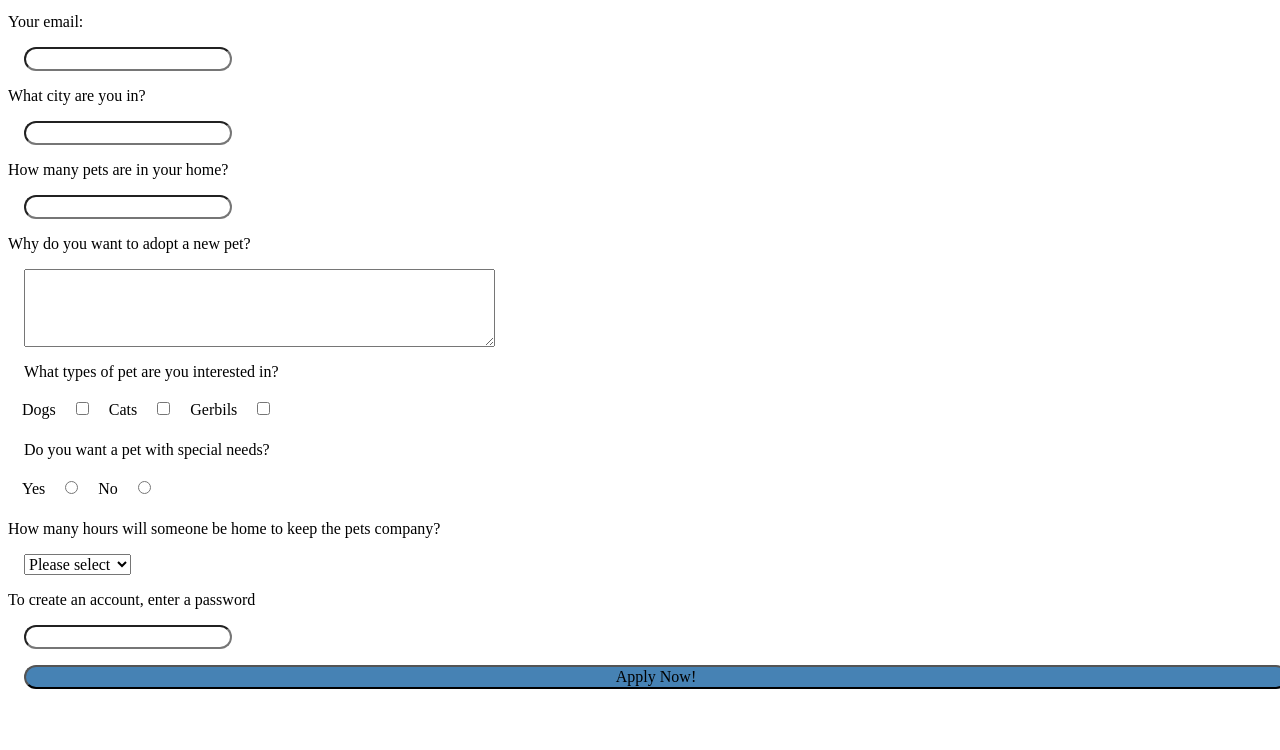
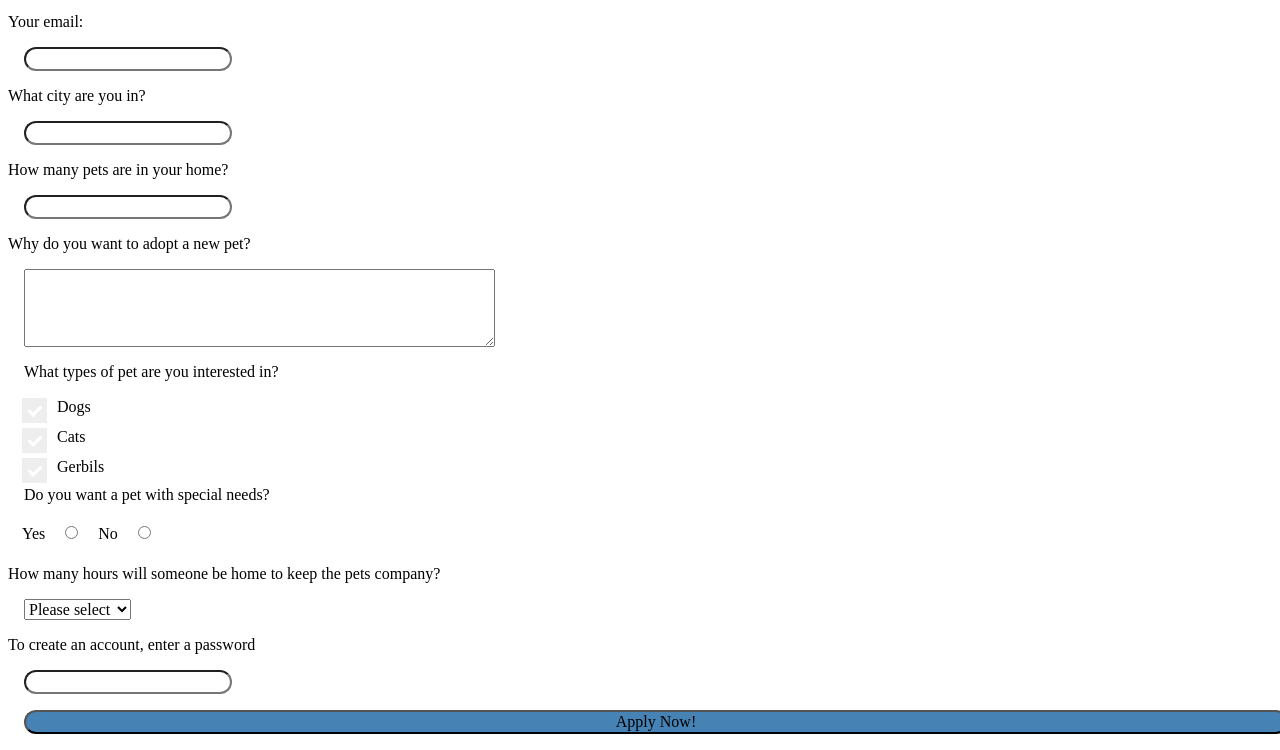
Before and after one commit to kurosawaftw7/web-forms, a plain HTML site: page index.html in a window 1280 px wide. Shown: the part 141-891 px from the top of the page. Before the commit the page ends 846 px from the top, so only its background shows below. Drawn offline with Linux system fonts and the light colour scheme.

Commit message:
Update assingment

```diff
--- a/styles.css
+++ b/styles.css
@@ -27,3 +27,62 @@ fieldset {
 fieldset input {
     display: inline;
 }
+
+.checkbox input {
+    position: absolute;
+    opacity: 0;
+    cursor: pointer;
+    height: 0;
+    width: 0;
+}
+
+.checkbox label {
+    display: block;
+    position: relative;
+    padding-left: 35px;
+    margin-top: 12px;
+    cursor: pointer;
+    -webkit-user-select: none;
+    -moz-user-select: none;
+    -ms-user-select: none;
+    user-select: none;
+}
+
+.checkmark {
+    position: absolute;
+    top: 0;
+    left: 0;
+    height: 25px;
+    width: 25px;
+    background-color: #eee;
+}
+
+.checkbox label:hover input ~ .checkmark {
+    background-color: #ccc;
+}
+
+.checkbox input:checked ~ .checkmark {
+    background-color: #2196F3
+}
+
+.checkmark:after {
+    content: "";
+    position: absolute;
+    display: none;
+}
+
+.checkmark:after {
+    display: block;
+}
+
+.checkbox .checkmark:after {
+    left: 9px;
+    top: 5px;
+    width: 5px;
+    height: 10px;
+    border: solid white;
+    border-width: 0 3px 3px 0;
+    -webkit-transform: rotate(45deg);
+    -ms-transform: rotate(45deg);
+    transform: (45deg);
+}
```
